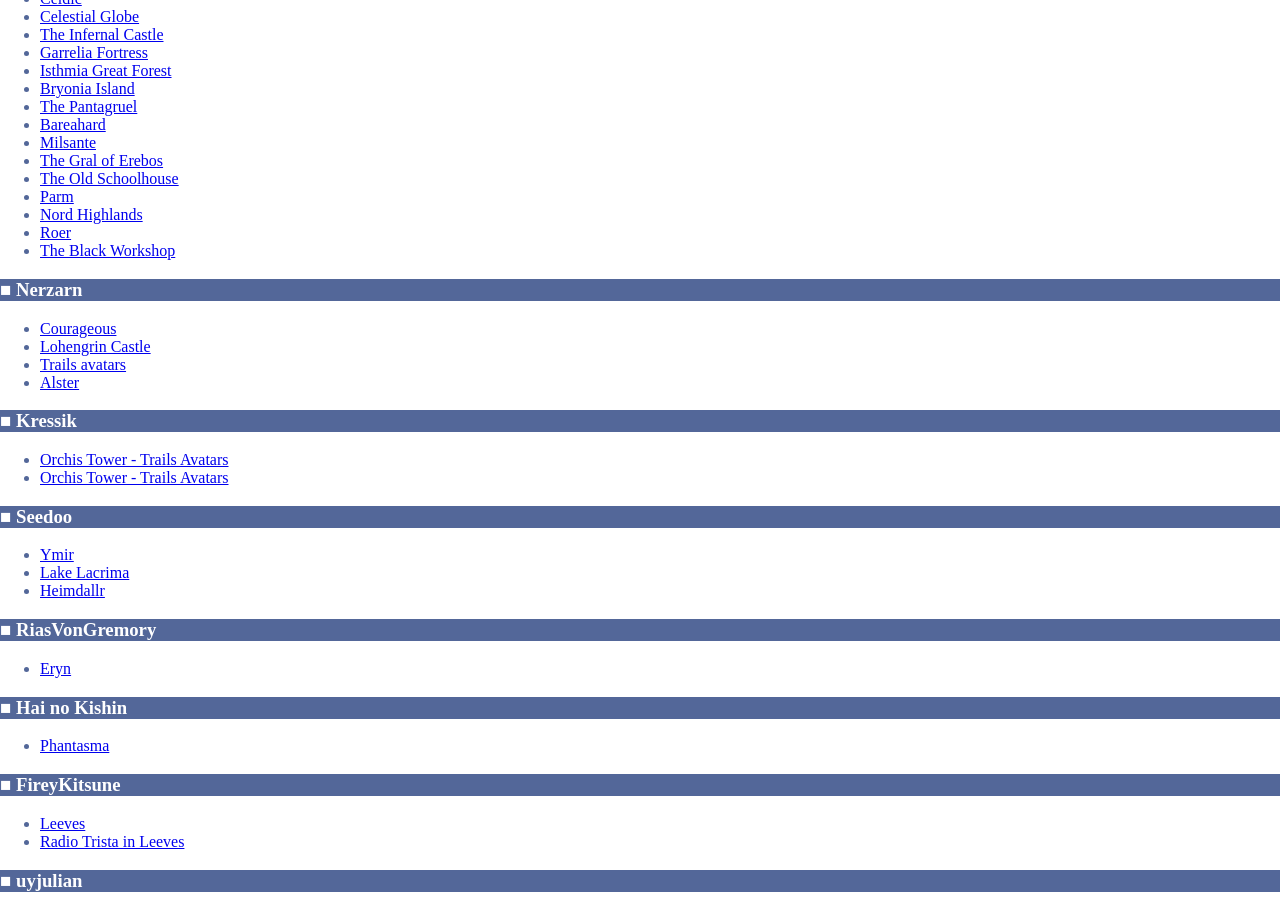
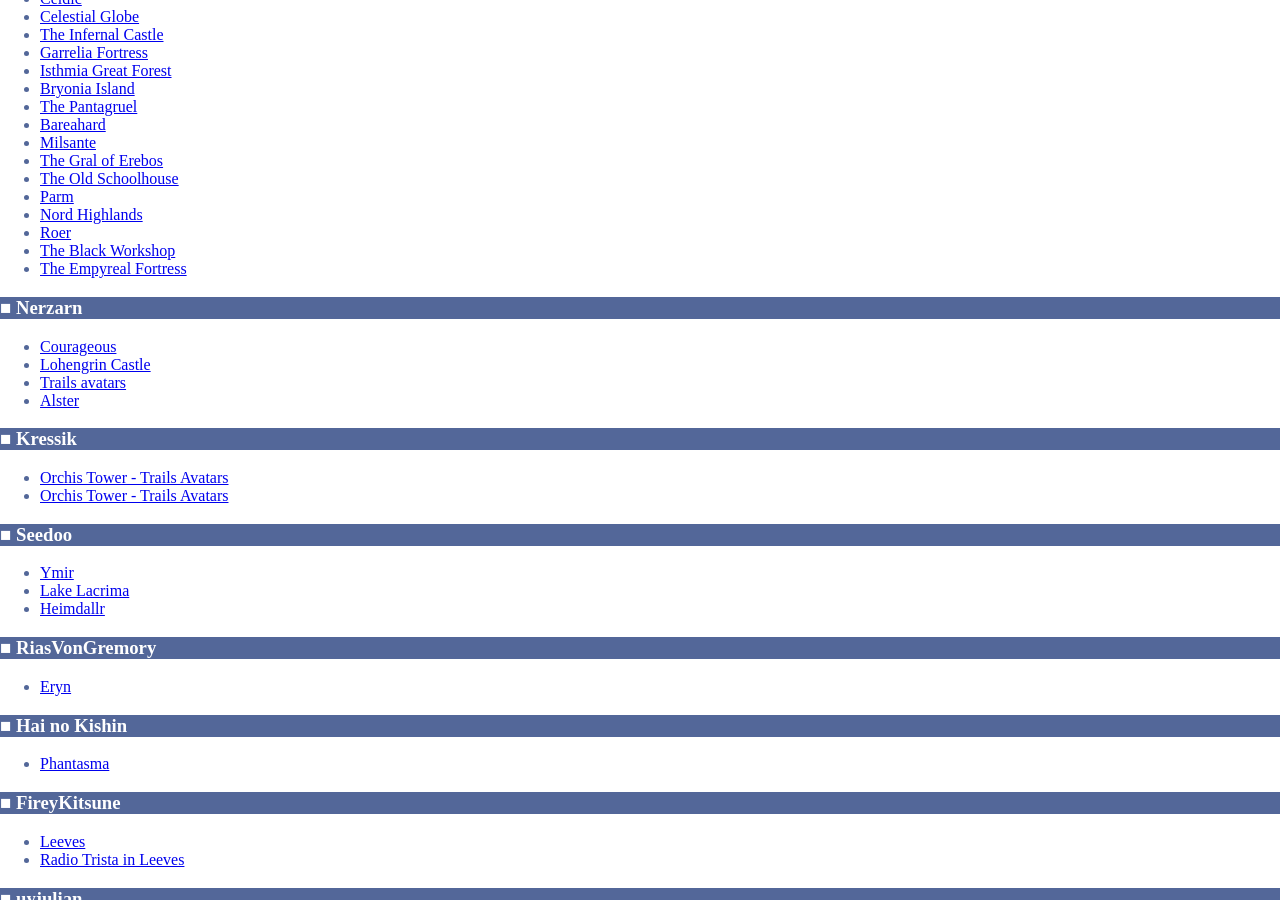
Before and after one commit to uyjulian/falcom-dumps, a Jekyll site: the page built from index.md, in a window 1280 px wide and 900 px high, scrolled down 492 px. Built offline with Jekyll 4.4.1, drawn with Linux system fonts in a browser that asks for light colours.

Commit message:
Add The Empyreal Fortress

```diff
--- a/index.md
+++ b/index.md
@@ -36,6 +36,7 @@ If you have questions about usage of the models in a specific environment, sendi
 * [Nord Highlands](https://vrchat.com/home/launch?worldId=wrld_1185dd0a-7591-430d-93ff-31ebad71ccfa)
 * [Roer](https://vrchat.com/home/launch?worldId=wrld_181c2d83-95aa-4dd8-bc71-c206d1ec706f)
 * [The Black Workshop](https://vrchat.com/home/launch?worldId=wrld_570d1adb-903f-49dc-a6f1-bf8f709da01c)
+* [The Empyreal Fortress](https://vrchat.com/home/launch?worldId=wrld_79c24abc-c420-4570-babc-a7df411b4e28)
 
 
 ### Nerzarn
```
